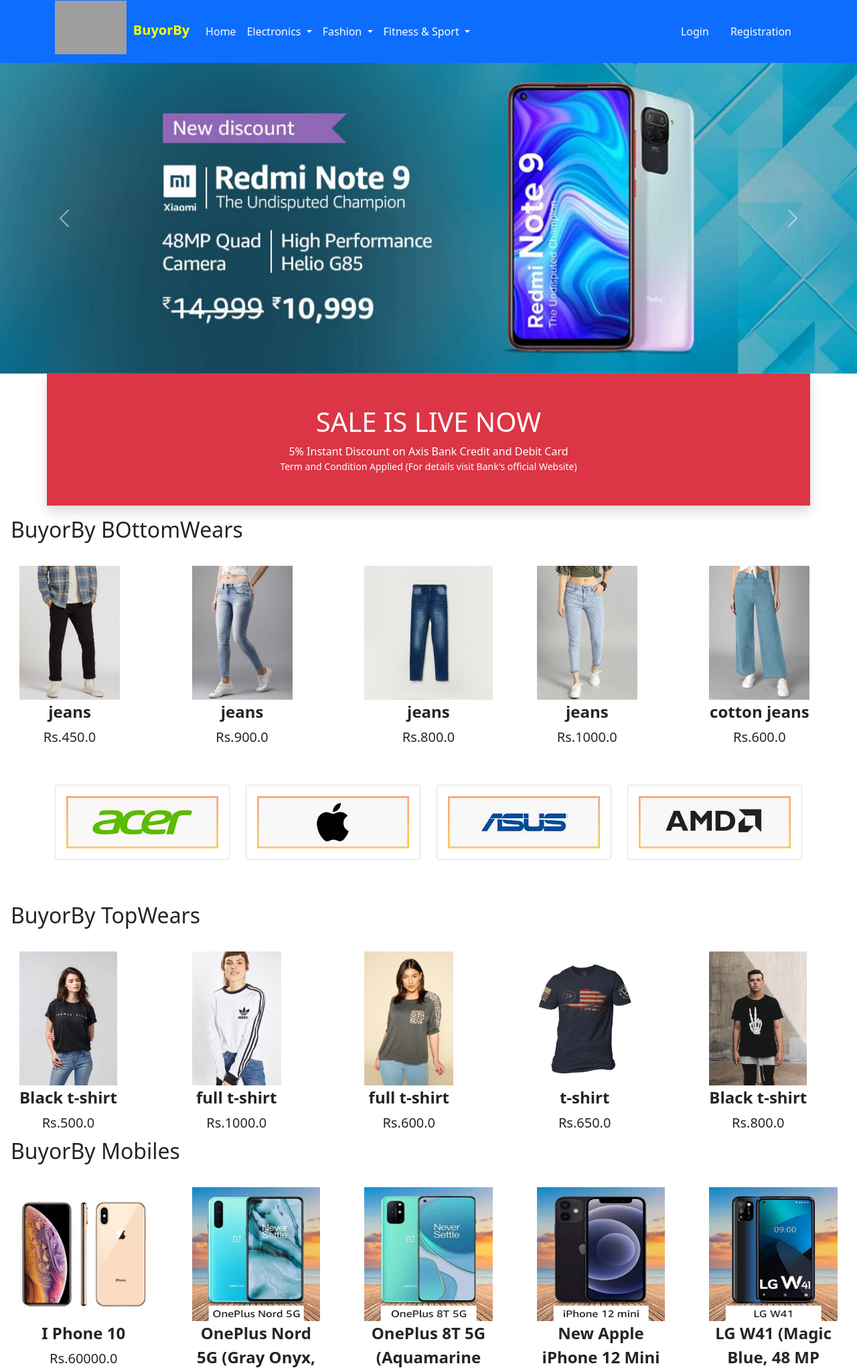
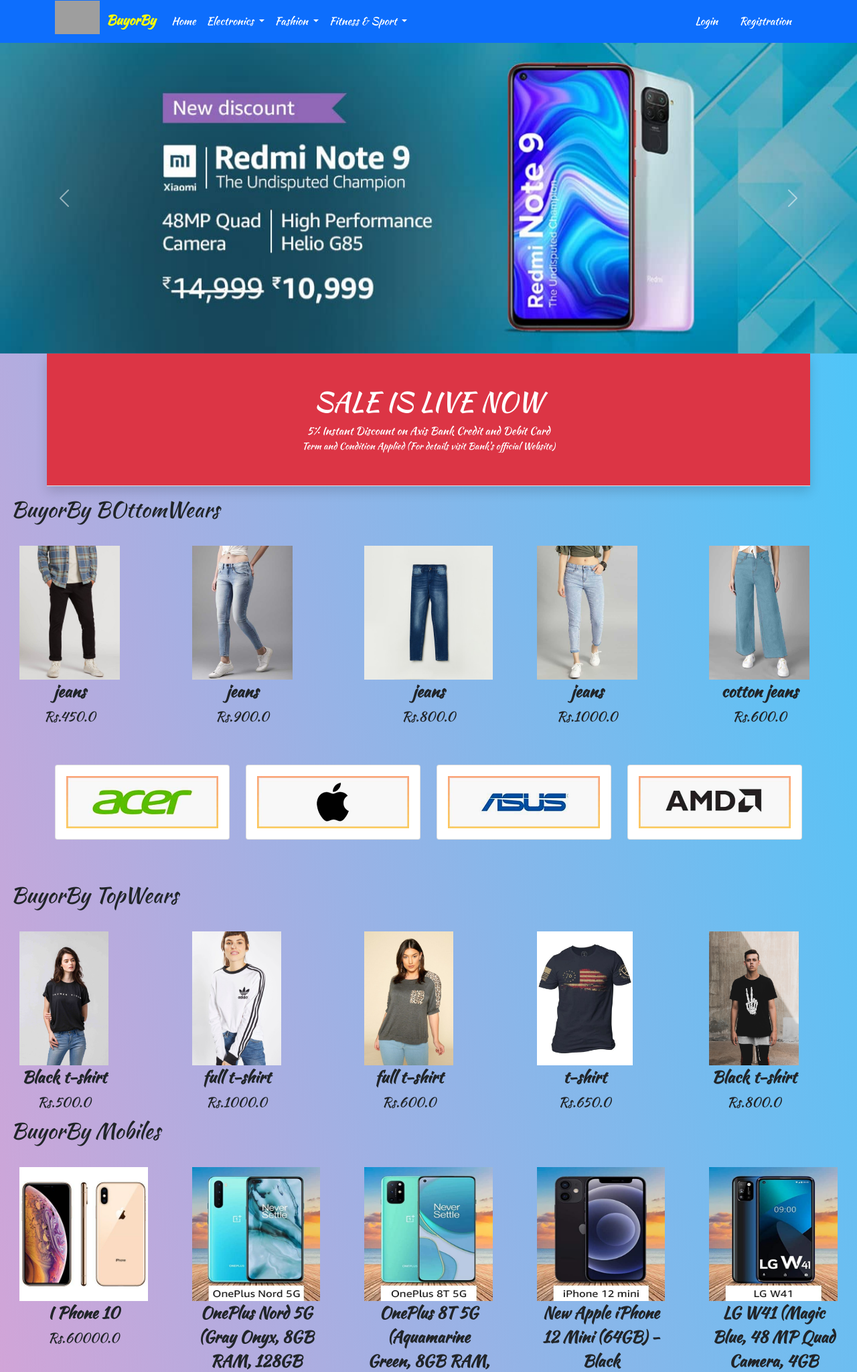
Before and after one commit to Tushar-Thorat-2001/BuyorBy, a Django app: page / in a window 1280 px wide. Shown: the top 2049 px of the page at 67% size. Run offline with Django 3.2, Linux system fonts and the light colour scheme; data comes from the database, SQL or seed files in the repository; both versions use the stored data as it was after the commit; some libraries are stand-ins or nearby versions; grey boxes are pictures that could not be loaded.

Commit message:
fourth commit

```diff
--- a/app/models.py
+++ b/app/models.py
@@ -46,7 +46,7 @@ CATEGORY_CHOICES = (
 ('M', 'Mobile'),
 ('L', 'Laptop'),
 ('TW', 'TOP Wear'),
-('B', 'Bottom Wear'),
+('BW', 'Bottom Wear'),
 ('ID',  'Indian'),
 ('D','Dress'),
 ('S', 'supplements'),
--- a/app/static/app/css/style.css
+++ b/app/static/app/css/style.css
@@ -1,10 +1,19 @@
+*{
+	margin: 0;
+	padding: 0;
+}
+
+body { background: linear-gradient(to bottom left, #33ccff -9%, #ff99cc 92%);}
+
+
 .owl-carousel .item{
  /* border: 1px solid black; */
  font-size: 24px;
  text-align: center;
  margin-top: 20px;;
+ font-family: 'Kaushan Script', cursive;
+ border-style: hidden;
 }
-
 .owl-next{
  float:right;
 }
@@ -19,3 +28,13 @@
  font-size: 24px;
  font-weight: bold;
 }
+
+#op{
+	/*font-family: 'Pacifico', cursive;*/
+	font-family: 'Kaushan Script', cursive;
+
+}
+.container{
+	font-family: 'Kaushan Script', cursive;
+
+}
--- a/app/static/app/js/myscript.js
+++ b/app/static/app/js/myscript.js
@@ -1,4 +1,4 @@
-$('#slider1, #slider2, #slider3 , #slider4, #slider5, #slider6, #slider7, #slider8').owlCarousel({
+$('#slider1, #slider2, #slider3 , #slider4, #slider5, #slider6, #slider7, #slider8',).owlCarousel({
     loop: true,
     margin: 40,
     responsiveClass: true,
--- a/app/templates/app/base.html
+++ b/app/templates/app/base.html
@@ -18,6 +18,8 @@
     <!--Custom CSS-->
     <link rel="stylesheet" href="{% static 'app/css/style.css' %}">
 
+    <link rel="preconnect" href="https://fonts.gstatic.com">
+    <link href="https://fonts.googleapis.com/css2?family=Kaushan+Script&display=swap" rel="stylesheet">
 
     <title>BuyorBy| {% block title %} {% endblock title %} </title>
   </head>
@@ -26,10 +28,10 @@
     <nav class="navbar navbar-expand-lg navbar-dark bg-primary">
      <div class="container">
 
-       <a class="navbar-brand" href="/"><img src="{% static 'app/images/op.png' %}"  style="height: 80px;
+       <a class="navbar-brand" href="/"><img src="{% static 'app/images/op.png' %}"  style="height: 50px;
     margin-right: 5px;
     margin-top: -12px;
-}"> <b style="color:yellow;">BuyorBy</b></a></a>
+}" > <b style="color:yellow;">BuyorBy</b></a></a>
        <button class="navbar-toggler" type="button" data-bs-toggle="collapse" data-bs-target="#navbarSupportedContent" aria-controls="navbarSupportedContent" aria-expanded="false" aria-label="Toggle navigation">
          <span class="navbar-toggler-icon"></span>
        </button>
@@ -43,8 +45,8 @@
                Electronics
              </a>
              <ul class="dropdown-menu" aria-labelledby="electronicsDropdown">
-               <li><a class="dropdown-item" href="mobile">Mobile</a></li>
-               <li><a class="dropdown-item" href="laptop">Laptop</a></li>
+               <li><a class="dropdown-item" href="{% url 'mobile' %}">Mobile</a></li>
+               <li><a class="dropdown-item" href="{% url 'laptop' %}">Laptop</a></li>
              </ul>
            </li>
            <li class="nav-item dropdown">
@@ -52,10 +54,10 @@
                Fashion
              </a>
              <ul class="dropdown-menu" aria-labelledby="fashionDropdown">
-               <li><a class="dropdown-item" href="topwear">Top Wear</a></li>
-               <li><a class="dropdown-item" href="bottom">Bottom Wear</a></li>
-               <li><a class="dropdown-item" href="dress">Dress</a></li>
-               <li><a class="dropdown-item" href="india">Indian</a></li>
+               <li><a class="dropdown-item" href="{% url 'topwear' %}">Top Wear</a></li>
+               <li><a class="dropdown-item" href="{% url 'bottom' %}">Bottom Wear </a></li>
+               <li><a class="dropdown-item" href="{% url 'dress'%}">Dress</a></li>
+               <li><a class="dropdown-item" href="{% url 'india' %}">Indian</a></li>
              </ul>
            </li>
             <li class="nav-item dropdown">
@@ -63,8 +65,8 @@
                Fitness & Sport
              </a>
              <ul class="dropdown-menu" aria-labelledby="electronicsDropdown">
-               <li><a class="dropdown-item" href="sup">Gym Supplements</a></li>
-               <li><a class="dropdown-item" href="eq">Gym Equipment</a></li>
+               <li><a class="dropdown-item" href="{% url 'sup' %}">Gym Supplements</a></li>
+               <li><a class="dropdown-item" href="{% url 'eq' %}">Gym Equipment</a></li>
              </ul>
          </ul>
          <div>
--- a/app/templates/app/home.html
+++ b/app/templates/app/home.html
@@ -46,12 +46,13 @@
 {% block main-content %}
 <!-- 1st Product Slider -->
 <div class="m-3">
- <h2>BuyorBy BOttomWears</h2>
+ <h2 id ="op">BuyorBy BOttomWears</h2>
  <!-- Slider 1 -->
  <div class="owl-carousel" id="slider1">
  {% for b in   bottomwears %}
+ <!--  <a href="{% url 'product-detail' b.id %}" class="btn"><div class="item"><img src="{{b.product_image.url}}" alt="" height="200px"><span class="fw-bold">{{b.title}}</span><br><span class="fs-5">Rs.{{b.discounted_price}}</span></div></a> -->
   <a href="{% url 'product-detail' b.id %}" class="btn"><div class="item"><img src="{{b.product_image.url}}" alt="" height="200px"><span class="fw-bold">{{b.title}}</span><br><span class="fs-5">Rs.{{b.discounted_price}}</span></div></a>
-    {% endfor %}
+  {% endfor %}
  </div>
 </div>
 <!-- End 1st Product Slider -->
@@ -93,7 +94,7 @@
 
 <!-- 2nd Product Slider -->
 <div class="mx-3">
- <h2>BuyorBy TopWears</h2>
+ <h2 id ="op">BuyorBy TopWears</h2>
  <!-- Slider 2 -->
  <div class="owl-carousel" id="slider2">
  {% for t in   topwears %}
@@ -108,7 +109,7 @@
 
 <!-- 3nd Product Slider -->
 <div class="mx-3">
- <h2>BuyorBy Mobiles</h2>
+ <h2 id ="op">BuyorBy Mobiles</h2>
  <!-- Slider 3-->
  <div class="owl-carousel" id="slider3">
  {% for m in   mobiles %}
@@ -124,7 +125,7 @@
 
 <!--slider 4-->
 <div class="mx-3">
- <h2>BuyorBy Laptop</h2>
+ <h2 id ="op">BuyorBy Laptop</h2>
  <!-- Slider 2 -->
  <div class="owl-carousel" id="slider4">
  {% for L in  Laptop %}
@@ -171,7 +172,7 @@
 
 <!--slider 5-->
 <div class="mx-3">
- <h2>BuyorBy Dress</h2>
+ <h2 id ="op">BuyorBy Dress</h2>
  <!-- Slider 2 -->
  <div class="owl-carousel" id="slider5">
  {% for D in  Dress %}
@@ -184,7 +185,7 @@
 
  <!--slider 5-->
 <div class="mx-3">
- <h2>BuyorBy Indian</h2>
+ <h2 id="op">BuyorBy Indian</h2>
  <!-- Slider 2 -->
  <div class="owl-carousel" id="slider6">
  {% for ID in  Indian %}
@@ -204,7 +205,7 @@
 
 <!--slider 6-->
 <div class="mx-3">
- <h2>BuyorBy Supplements</h2>
+ <h2 id ="op">BuyorBy Supplements</h2>
  <!-- Slider 2 -->
  <div class="owl-carousel" id="slider7">
  {% for S in  supplements %}
@@ -216,7 +217,7 @@
 
  <!--slider 7-->
 <div class="mx-3">
- <h2>BuyorBy Equipments</h2>
+ <h2 id ="op">BuyorBy Equipments</h2>
  <!-- Slider 2 -->
  <div class="owl-carousel" id="slider8">
  {% for E in  equipments %}
--- a/app/templates/app/productdetail.html
+++ b/app/templates/app/productdetail.html
@@ -20,6 +20,7 @@
     <form action="/add-to-cart" class="d-inline">
     <input type = "hidden" name="prod_id" value={{product.id}} id="prod_id">
     <button type="submit" class="btn btn-primary shadow px-5 py-2"> Add to Cart</button></form>
+
   {% endif %}
 {% endif %}
 
@@ -29,9 +30,8 @@
     <button type="submit" class="btn btn-primary shadow px-5 py-2"> Add to Cart</button></form>
 
 
+
 {% endif %}
-
-   <a href="{% url 'checkout' %}" class="btn btn-danger shadow px-5 py-2 ms-4">Buy Now</a>
    <h5 class="mt-5">Available Offers</h5>
    <ul>
     <li>Bank Offer 5% Unlimited Cashback on Flipkart Axis Bank Credit</li>
--- a/app/views.py
+++ b/app/views.py
@@ -250,13 +250,13 @@ def payment_done(request):
 
 def bottom(request, data=None):
     if data == None:
-        bottoms = Product.objects.filter(category='B')
+        bottoms = Product.objects.filter(category='BW')
     elif data == 'UT' or data ==  'b6':
-        bottoms =  Product.objects.filter(category='B').filter(brand=data)
+        bottoms =  Product.objects.filter(category='BW').filter(brand=data)
     elif data == 'below':
-        bottoms =  Product.objects.filter(category='B').filter(discounted_price__lt=800)
+        bottoms =  Product.objects.filter(category='BW').filter(discounted_price__lt=800)
     elif data == 'above':
-        bottoms =  Product.objects.filter(category='B').filter(discounted_price__gt=800)
+        bottoms =  Product.objects.filter(category='BW').filter(discounted_price__gt=800)
     return render(request, 'app/bottom.html',{'bottoms':bottoms})
 
 def Dress(request, data=None):
```
Also changed, not shown: db.sqlite3.
